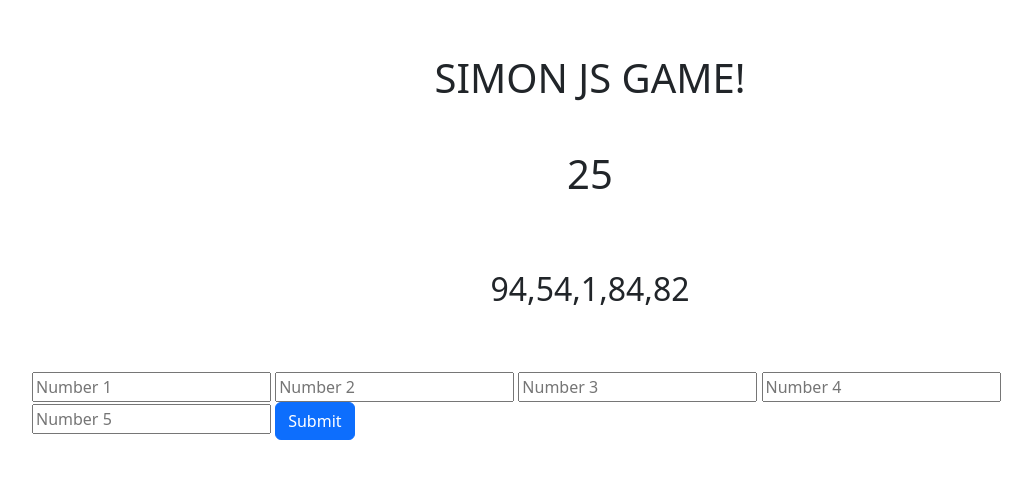
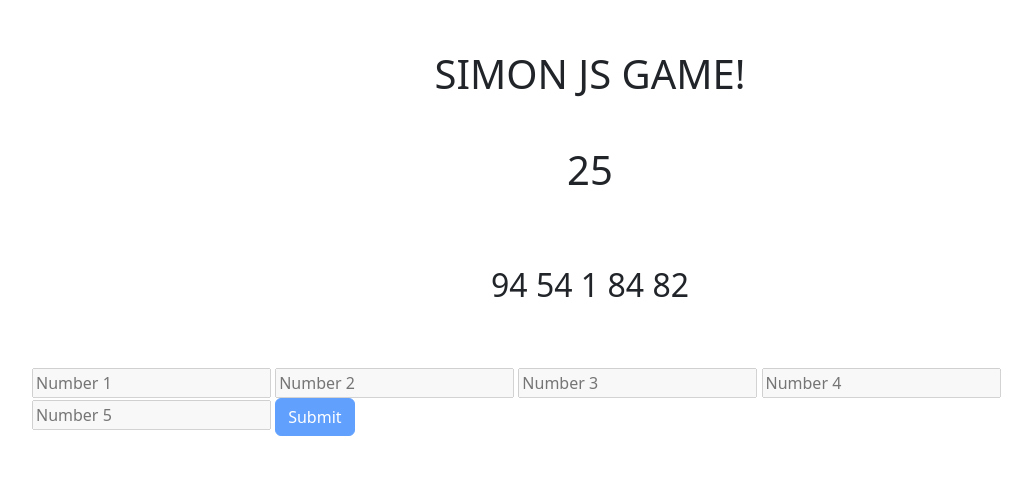
Before and after one commit to guglielmopiasenti/js-simon, a plain HTML site: page index.html in a window 1280 px wide. Shown: the part 177-656 px from the top of the page, without its empty margins (50-1082 px from the left). Drawn offline with nearby package versions, Linux system fonts and the light colour scheme.

Commit message:
debugging

```diff
--- a/index.html
+++ b/index.html
@@ -22,14 +22,16 @@
       <h1 id="timer-container"></h1>
       <h2 id="numbers-container" class="p-3 my-5"></h2>
       <div id="guess-container">
-        <input type="number" id="guess1" placeholder="Number 1" />
-        <input type="number" id="guess2" placeholder="Number 2" />
-        <input type="number" id="guess3" placeholder="Number 3" />
-        <input type="number" id="guess4" placeholder="Number 4" />
-        <input type="number" id="guess5" placeholder="Number 5" />
-        <button id="submit-guess" class="btn btn-primary">Submit</button>
+        <input type="number" id="guess1" placeholder="Number 1" disabled />
+        <input type="number" id="guess2" placeholder="Number 2" disabled />
+        <input type="number" id="guess3" placeholder="Number 3" disabled />
+        <input type="number" id="guess4" placeholder="Number 4" disabled />
+        <input type="number" id="guess5" placeholder="Number 5" disabled />
+        <button id="submit-guess" class="btn btn-primary" disabled>
+          Submit
+        </button>
       </div>
-      <div id="result-container"></div>
+      <h1 id="result-container"></h1>
     </div>
   </body>
 </html>
--- a/script.js
+++ b/script.js
@@ -16,6 +16,12 @@ const countdown = setInterval(() => {
     clearInterval(countdown);
     // hiding numbers
     numbersContainer.innerText = "";
+    guess1.disabled = false;
+    guess2.disabled = false;
+    guess3.disabled = false;
+    guess4.disabled = false;
+    guess5.disabled = false;
+    submitButton.disabled = false;
   }
 }, 1000);
 
@@ -35,7 +41,7 @@ while (randomNumbers.length < 5) {
   console.log(randomNumbers);
 }
 // printing numbers in the HTML
-numbersContainer.innerText = randomNumbers;
+numbersContainer.innerText = randomNumbers.join(" ");
 
 // Function to check the user's guesses
 function checkGuesses() {
@@ -59,7 +65,7 @@ function checkGuesses() {
   const resultContainer = document.getElementById("result-container");
 
   // Display the result
-  resultContainer.innerText = "You found "(correctGuesses.length);
+  resultContainer.innerText = "Your score is: " + correctGuesses.length;
 }
 
 // Event listener for the submit button
```
